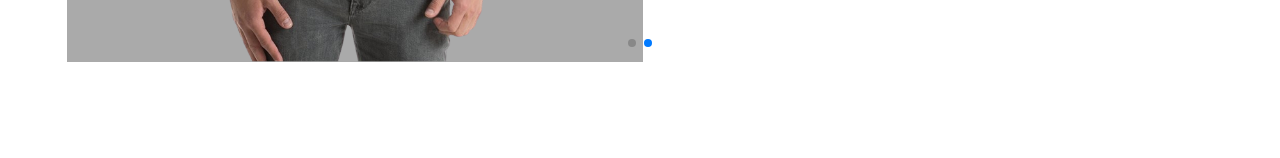
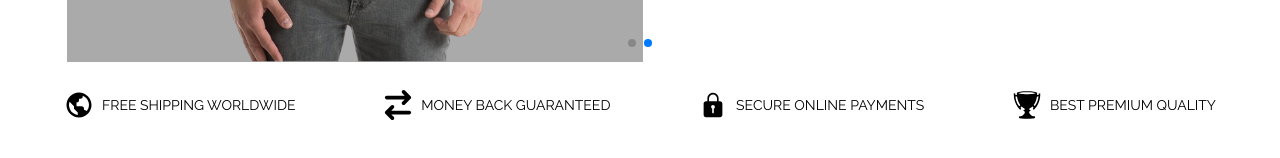
Before and after one commit to EstebanPastor/Dev-threads-e-commerce, a Next.js app: page / in a window 1280 px wide. Shown: the part 504-662 px from the top of the page. Built offline with nearby package versions, Linux system fonts and the light colour scheme; no server answers.

Commit message:
style: :lipstick: Add info section to the landing page

```diff
--- /dev/null
+++ b/app/components/ui/info/Info.tsx
@@ -0,0 +1,31 @@
+import { BiWorld } from "react-icons/bi";
+import { FaArrowRightArrowLeft } from "react-icons/fa6";
+import { IoIosLock } from "react-icons/io";
+import { GiTrophy } from "react-icons/gi";
+
+const Info = () => {
+  return (
+    <div className="mt-2 py-5">
+      <div className="main-container flex justify-between max-md:grid-cols-2 max-md:gap-x-20 max-md:gap-y-10">
+        <div className="flex items-center gap-2 uppercase text-sm">
+          <BiWorld className="text-3xl" />
+          <span>Free Shipping Worldwide</span>
+        </div>
+        <div className="flex items-center gap-2 uppercase text-sm">
+          <FaArrowRightArrowLeft className="text-3xl" />
+          <span>Money Back Guaranteed</span>
+        </div>
+        <div className="flex items-center gap-2 uppercase text-sm">
+          <IoIosLock className="text-3xl" />
+          <span>Secure online payments</span>
+        </div>
+        <div className="flex items-center gap-2 uppercase text-sm">
+          <GiTrophy className="text-3xl" />
+          <span>Best premium quality</span>
+        </div>
+      </div>
+    </div>
+  );
+};
+
+export default Info;
--- a/app/page.tsx
+++ b/app/page.tsx
@@ -1,10 +1,12 @@
 import Hero from "./components/ui/hero/Hero"
+import Info from "./components/ui/info/Info"
 
 
 const Home = () => {
   return (
     <>
       <Hero />
+      <Info />
     </>
   )
 }
```
